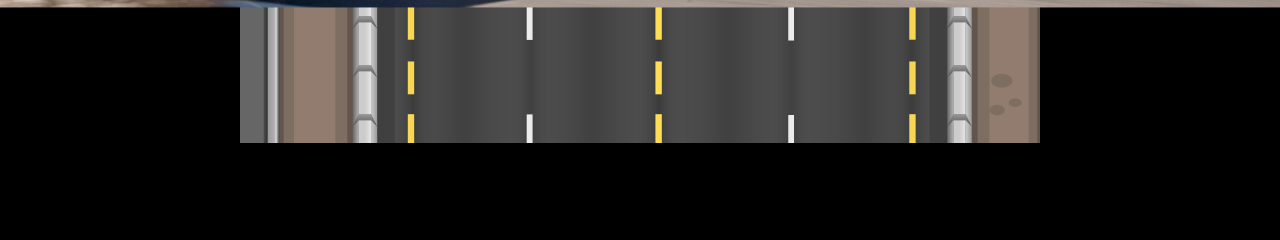
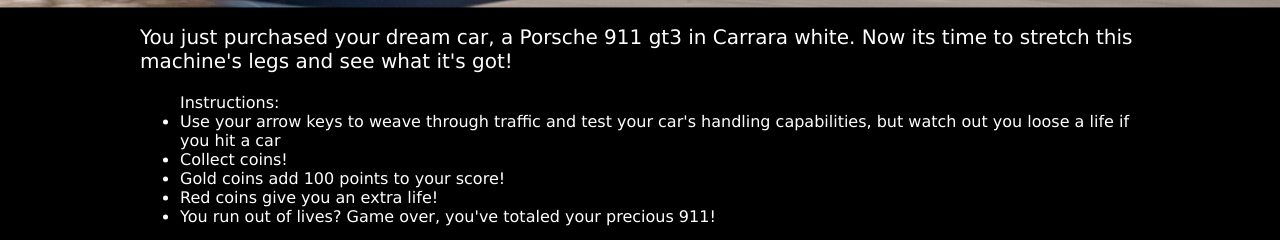
Before and after one commit to elvinv123/RoadRunner, a website: page index.html in a window 1280 px wide. Shown: the part 577-817 px from the top of the page. Drawn offline with Linux system fonts and the light colour scheme.

Commit message:
splash done

```diff
--- a/index.html
+++ b/index.html
@@ -15,9 +15,22 @@
     <canvas id="car-game-road" height="640" width="800"></canvas>
     <script src="./dist/main.js"></script>
 
-    <div class="splash">
+    <div id="splash" class="splash">
         <div class="game-cover">
             <button id="play-btn">Play</button>
+        </div>
+        <div class="instructions">
+            <p>You just purchased your dream car, a Porsche 911 gt3 in Carrara white.
+                Now its time to stretch this machine's legs and see what it's got!
+            </p>
+            <ul>
+                Instructions:
+                <li>Use your arrow keys to weave through traffic and test your car's handling capabilities, but watch out you loose a life if you hit a car</li>
+                <li>Collect coins!</li>
+                <li> Gold coins add 100 points to your score!</li>
+                <li> Red coins give you an extra life!</li>
+                <li> You run out of lives? Game over, you've totaled your precious 911!</li>
+            </ul>
         </div>
     </div>
     <div class="game-ovr">
--- a/src/index.js
+++ b/src/index.js
@@ -249,6 +249,7 @@
     draw();
 }
 window.onload = function(){
+    document.getElementById("play-btn").addEventListener("click", () => { document.getElementById("splash").className = "splash-hidden" })
     document.getElementById("play-btn").addEventListener("click", play);
     document.getElementById("play-again-btn").addEventListener("click", play);
 
```
Also changed, not shown: dist/main.css.
